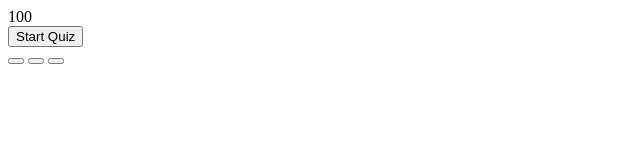
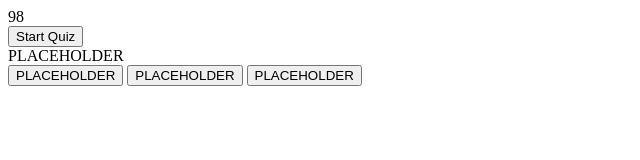
Before and after one commit to laurenb08/Coding-Quiz, a plain HTML site: page index.html in a window 1280 px wide. Both pictures are taken after a click on the button "Start Quiz". Shown: the whole page, without its empty margins (0-640 px from the left). Drawn offline with Linux system fonts and the light colour scheme.

Commit message:
moved timer function within the start quiz function so timer starts on click as well

```diff
--- a/assets/script.js
+++ b/assets/script.js
@@ -1,15 +1,15 @@
 //add timer to top right to show time left in the quiz
 //timer will start when you press Start Quiz button
 
-var startTime = setInterval(myTimer, 1000);
-var timerSeconds = 100;
-function myTimer() {
-    timerSeconds--;
-    document.getElementById("timer").innerHTML = timerSeconds;
-}
+// var startTime = setInterval(myTimer, 1000);
+// var timerSeconds = 100;
+// function myTimer() {
+//     timerSeconds--;
+//     document.getElementById("timer").innerHTML = timerSeconds;
+// }
 
 var askQuestion = {
-    question: "PLACEHOLDER",
+    questionText: "PLACEHOLDER",
     answerOne: "PLACEHOLDER",
     answerTwo: "PLACEHOLDER",
     answerThree: "PLACEHOLDER",
@@ -17,9 +17,18 @@ var askQuestion = {
 
 //when Start Quiz is clicked, display first question
 document.getElementById("startButton").addEventListener("click", function(e){
-    console.log(askQuestion.question);
+    console.log(askQuestion.questionText);
+    var startTime = setInterval(myTimer, 1000);
+    var timerSeconds = 100;
+    function myTimer() {
+        timerSeconds--;
+        document.getElementById("timer").innerHTML = timerSeconds;
+    }
     //display the first question and choices
-    document.getElementById()
+    document.getElementById("questionText").innerHTML = askQuestion.questionText;
+    document.getElementById("answerOne").innerHTML = askQuestion.answerOne;
+    document.getElementById("answerTwo").innerHTML = askQuestion.answerTwo;
+    document.getElementById("answerThree").innerHTML = askQuestion.answerThree;
 })
 
 
--- a/index.html
+++ b/index.html
@@ -8,11 +8,11 @@
 <body>
     <div id = "timer">100</div>
     <button id = "startButton">Start Quiz</button>
-    <div id = "question"></div>
+    <div id = "questionText"></div>
         <button id = "answerOne"></button>
         <button id = "answerTwo"></button>
         <button id = "answerThree"></button>
 
-    <script src="./script.js"></script>
+    <script src="./assets/script.js"></script>
 </body>
 </html>
```
